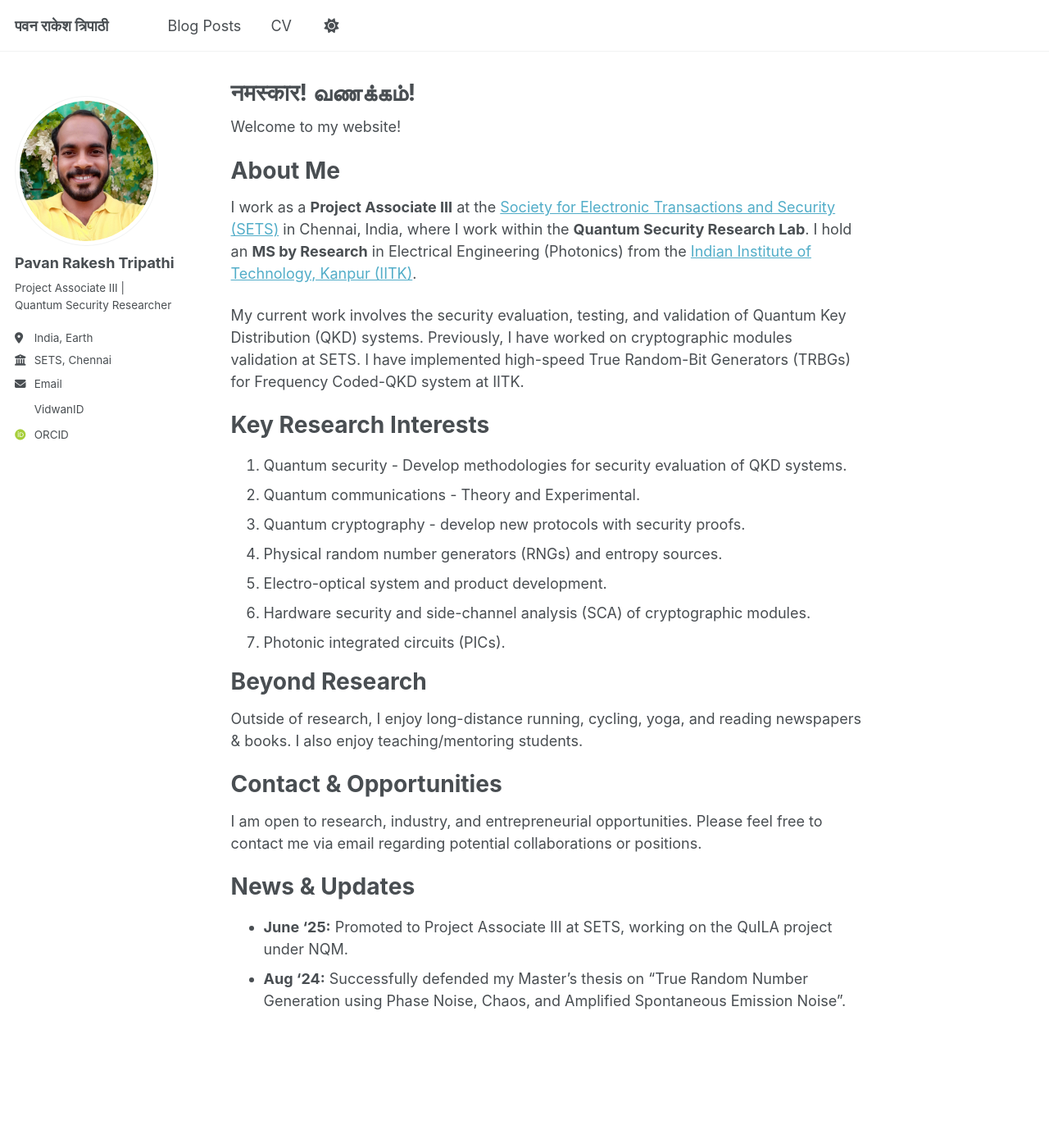
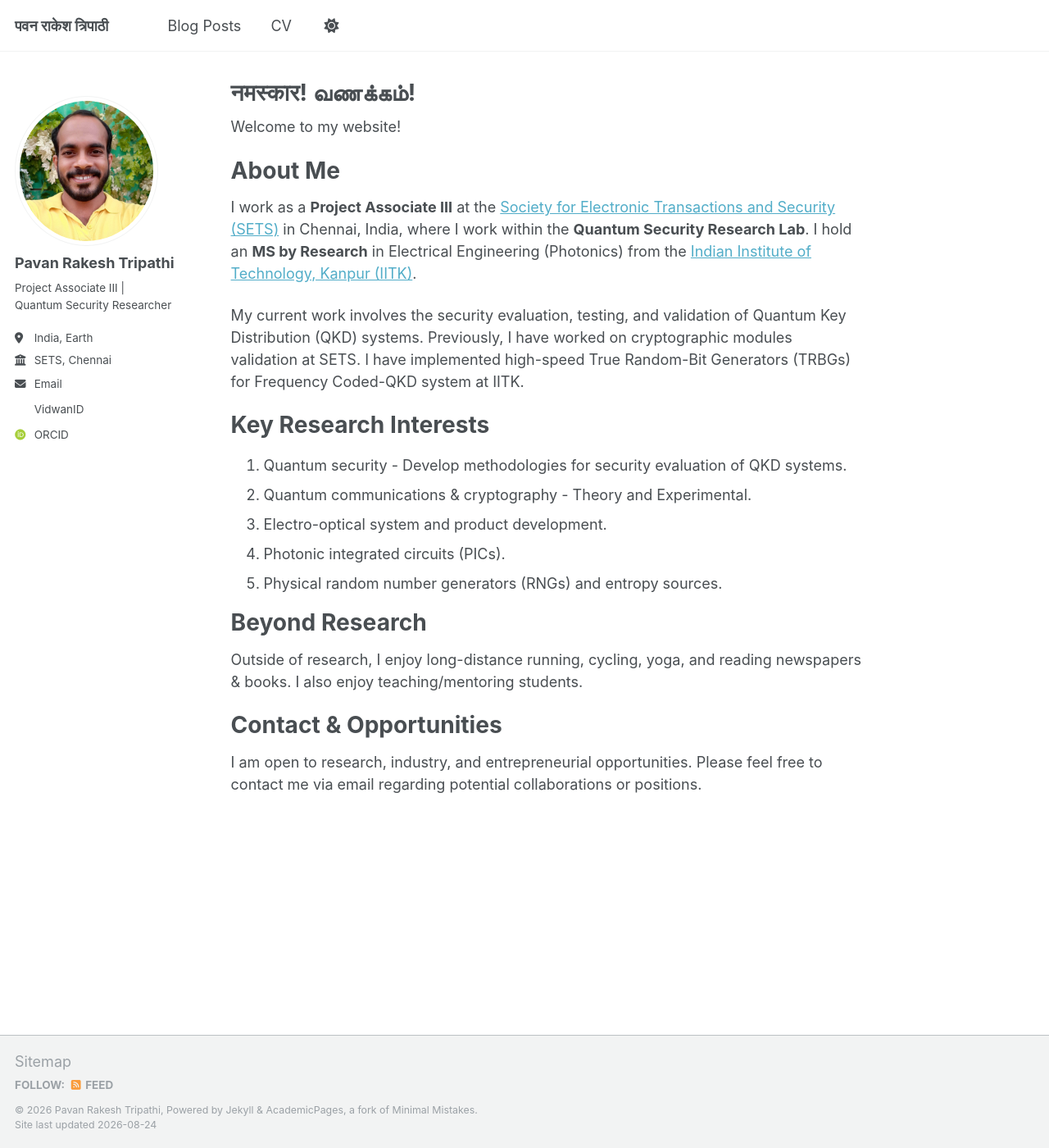
Before and after one commit to tripathipavan/tripathipavan.github.io, a Jekyll site: the page built from _pages/about.md, in a window 1280 px wide and 1400 px high. Shown: the whole window at 82% size. Built offline with Jekyll 4.4.1, drawn with Linux system fonts in a browser that asks for light colours; some web fonts are replaced; a script that is not in the unit is left out.

Commit message:
updated about page

```diff
--- a/_pages/about.md
+++ b/_pages/about.md
@@ -19,12 +19,10 @@ My current work involves the security evaluation, testing, and validation of Qua
 Key Research Interests
 ======
 1. Quantum security - Develop methodologies for security evaluation of QKD systems.
-2. Quantum communications - Theory and Experimental.
-3. Quantum cryptography - develop new protocols with security proofs.
-3. Physical random number generators (RNGs) and entropy sources.
-5. Electro-optical system and product development.
-4. Hardware security and side-channel analysis (SCA) of cryptographic modules.
-6. Photonic integrated circuits (PICs).
+2. Quantum communications & cryptography - Theory and Experimental.
+3. Electro-optical system and product development.
+4. Photonic integrated circuits (PICs).
+5. Physical random number generators (RNGs) and entropy sources.
 
 Beyond Research
 ======
@@ -35,8 +33,3 @@ Contact & Opportunities
 I am open to research, industry, and entrepreneurial opportunities.
 Please feel free to contact me via email regarding potential
 collaborations or positions.
-
-News & Updates
-======
-- **June '25:** Promoted to Project Associate III at SETS, working on the QuILA project under NQM.
-- **Aug '24:** Successfully defended my Master's thesis on "True Random Number Generation using Phase Noise, Chaos, and Amplified Spontaneous Emission Noise".
```
Also changed, not shown: _pages/cv.md (+1 -1 lines).
